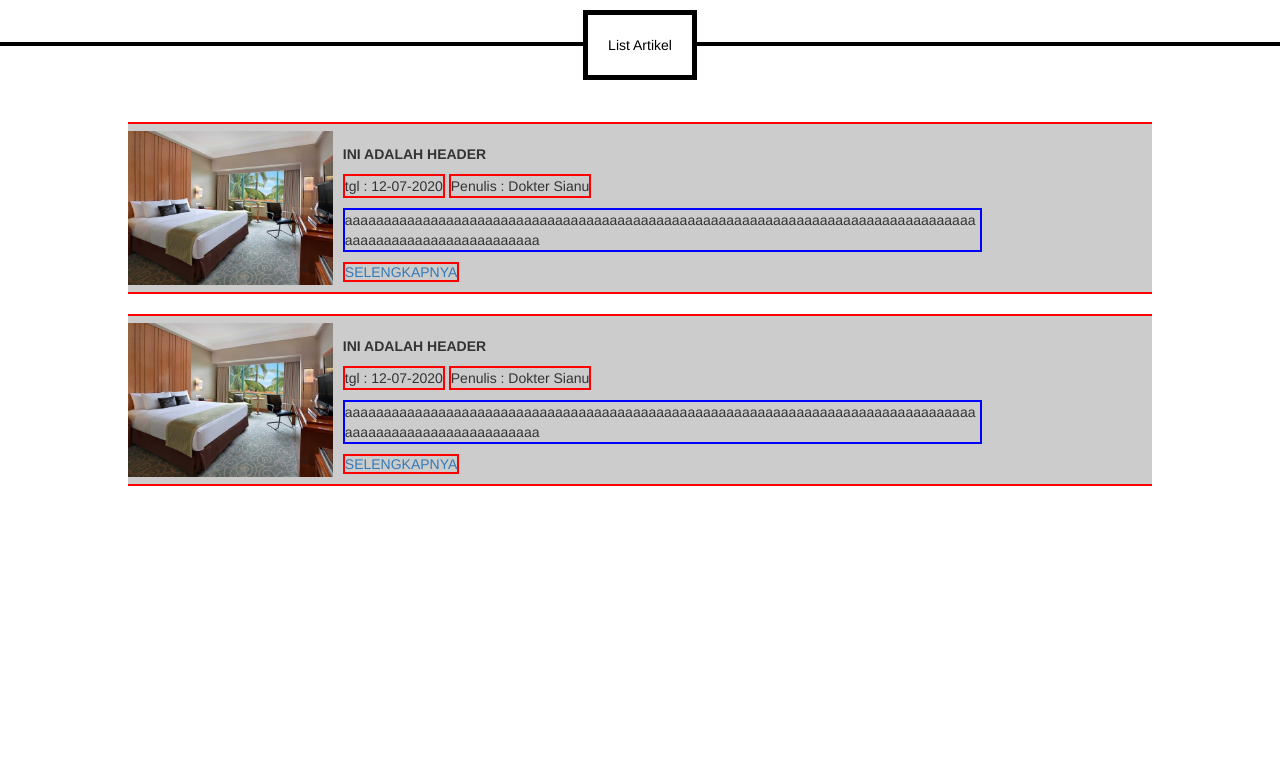
After one commit to TRXDevArtK/RWEB_PROJECT, a CodeIgniter 4 app: the page made by app/Views/artikel.php in a window 1280 px wide. The commit adds this page. Shown: the top 779 px of the page. Run offline with PHP 8.4 and a stand-in for CodeIgniter, Linux system fonts and the light colour scheme; the template is opened without the code that fills it, so the values that code supplies are empty; some libraries are stand-ins or nearby versions.

Commit message:
03-Jul-2020 Update
-Penambahan routes artikel untuk page dan controller artikel serta css dan tampilan (kerangka)
-Penambahan agenda model untuk load data dari database termasuk gambar dari blob ke image (lagi di fix di chromium), kemunkinan nanti akan diganti
-Pembuatan agenda jadi dinamis sesuati database
-Penambahan navigasi artikel di nav

```diff
--- a/app/Config/Routes.php
+++ b/app/Config/Routes.php
@@ -38,6 +38,7 @@ $routes->add('daftar', 'Daftar::index');
 $routes->add('agenda', 'Agenda::index');
 $routes->add('kontak', 'Kontak::index');
 $routes->add('login', 'Login::index');
+$routes->add('artikel', 'Artikel::index');
 
 //Dashboards
 $routes->group('dashboard', function($routes)
--- /dev/null
+++ b/app/Views/artikel.php
@@ -0,0 +1,55 @@
+<html>
+    <head>
+        <!--Metadata-->
+        <meta charset="UTF-8">
+        <meta name="viewport" content="width=device-width, initial-scale=1.0">
+        <link rel="stylesheet" href="public/css/bootstrap.min.css" />
+        <link rel="stylesheet" href="public/css/settings.css" />
+        <link rel="stylesheet" href="public/css/artikel.css" />
+        <script src="public/js/jquery.min.js"></script>
+        <script src="public/js/bootstrap.min.js"></script>
+        <title></title>
+    </head>
+    <body>
+        <div class="artikel-header">
+            <hr class="hr_line">
+            <p>List Artikel</p>
+        </div>
+        <div class="body">
+            <div class="artikel-flow">
+                <img src="public/img/kamar1.jpeg" alt="kamar1">
+                <div class="artikel-body">
+
+                    <p class="header">INI ADALAH HEADER</p>
+                    <div class="not">
+                        <p class="not-ele">tgl : 12-07-2020</p>
+                        <p class="not-ele">Penulis : Dokter Sianu</p>
+                    </div>
+                    <div class="text-control">
+                        <p class="desc">aaaaaaaaaaaaaaaaaaaaaaaaaaaaaaaaaaaaaaaaaaaaaaaaaaaaaaaaaaaaaaaaaaaaaaaaaaaaaaaaaaaaaaaaaaaaaaaaaaaaaaaaaa</p>
+                        <a href="#" class="slkp">SELENGKAPNYA</a>
+                    </div>
+                </div>
+            </div>
+
+            <div class="artikel-flow">
+                <img src="public/img/kamar1.jpeg" alt="kamar1">
+                <div class="artikel-body">
+
+                    <p class="header">INI ADALAH HEADER</p>
+                    <div class="not">
+                        <p class="not-ele">tgl : 12-07-2020</p>
+                        <p class="not-ele">Penulis : Dokter Sianu</p>
+                    </div>
+                    <div class="text-control">
+                        <p class="desc">aaaaaaaaaaaaaaaaaaaaaaaaaaaaaaaaaaaaaaaaaaaaaaaaaaaaaaaaaaaaaaaaaaaaaaaaaaaaaaaaaaaaaaaaaaaaaaaaaaaaaaaaaa</p>
+                        <a href="#" class="slkp">SELENGKAPNYA</a>
+                    </div>
+                </div>
+            </div>
+
+
+        </div>
+    </body>
+</html>
+<script>
--- a/nbproject/private/private.xml
+++ b/nbproject/private/private.xml
@@ -5,11 +5,12 @@
         <group>
             <file>file:/C:/xampp/htdocs/RWEB_PROJECT/app/Controllers/Agenda.php</file>
             <file>file:/C:/xampp/htdocs/rweb_project/app/Models/Pagination_model.php</file>
+            <file>file:/C:/xampp/htdocs/rweb_project/public/css/settings.css</file>
             <file>file:/C:/xampp/htdocs/RWEB_PROJECT/app/Views/agenda.php</file>
-            <file>file:/C:/xampp/htdocs/RWEB_PROJECT/app/Controllers/Dashboard/Pelanggan.php</file>
+            <file>file:/C:/xampp/htdocs/rweb_project/app/Models/Auth_model.php</file>
             <file>file:/C:/xampp/htdocs/rweb_project/app/Models/Pelanggan_model.php</file>
+            <file>file:/C:/xampp/htdocs/rweb_project/public/css/agenda.css</file>
             <file>file:/C:/xampp/htdocs/rweb_project/app/Models/Agenda_model.php</file>
-            <file>file:/C:/xampp/htdocs/RWEB_PROJECT/app/Views/dashboard/pelanggan.php</file>
         </group>
     </open-files>
 </project-private>
--- /dev/null
+++ b/public/css/artikel.css
@@ -0,0 +1,98 @@
+/* artikel header */
+.artikel-header {
+    text-align: center;
+    position: relative;
+}
+
+.artikel-header p {
+    position: relative;
+    display: inline-block;
+    border: 5px solid black;
+    background-color: #ffffff;
+    color:black;
+    padding: 20px;
+    margin:10px 0;
+}
+
+.artikel-header hr {
+    position: absolute;
+    border: 2px solid black;
+    width:100%;
+    margin:0;
+    top:42px;
+    z-index: 0;
+}
+
+/* artikel body */
+
+.artikel-flow {
+    display: flex;
+    justify-content: center;
+    align-items: center;
+    border-top : 2px solid red;
+    border-bottom : 2px solid red;
+    margin-bottom: 20px;
+    background-color: #cccccc;
+}
+
+.artikel-flow img {
+    width: 20%;
+}
+
+.artikel-body {
+    padding: 10px 10px;;
+    width: 80%;
+}
+
+.artikel-body .header {
+    font-size: 1em;
+    font-weight: bold;
+    margin: 10px 0px;
+}
+
+.artikel-body .not {
+    top: 40px;
+    left: 30%;
+}
+
+.artikel-body .not .not-ele {
+    display: inline-block;
+    border: 2px solid red;
+}
+
+.artikel-body .text-control {
+    margin: 0;
+    padding: 0;
+    word-wrap: break-word;
+}
+
+.artikel-body .desc {
+    word-wrap: break-word;
+    width: 80%;
+    border: 2px solid blue;
+    vertical-align: top;
+}
+
+.artikel-body .slkp {
+    top: 100px;
+    left: 30%;
+    border: 2px solid red;
+}
+
+@media (max-width: 500px){
+    .artikel-flow {
+        border: 2px solid red;
+    }
+
+    .artikel-flow img {
+        display: none !important;
+    }
+
+    .artikel-body {
+        text-align: center;
+    }
+
+    .artikel-body .desc {
+        width: 100%;
+    }
+}
```
Also changed, not shown: app/Controllers/Artikel.php (added, +13 -0 lines), app/Models/Agenda_model.php (+12 -2 lines), app/Views/agenda.php (+4 -8 lines), app/Views/nav.php (+4 -4 lines).
